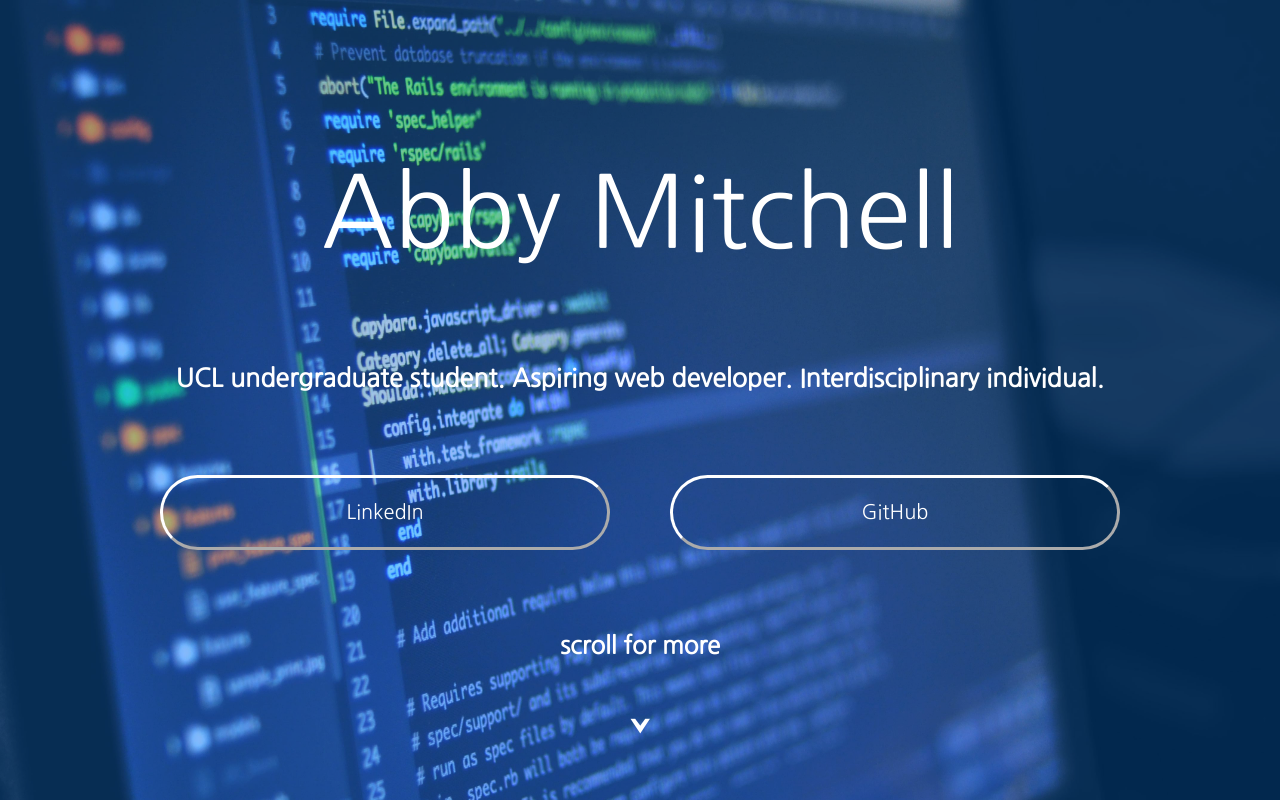
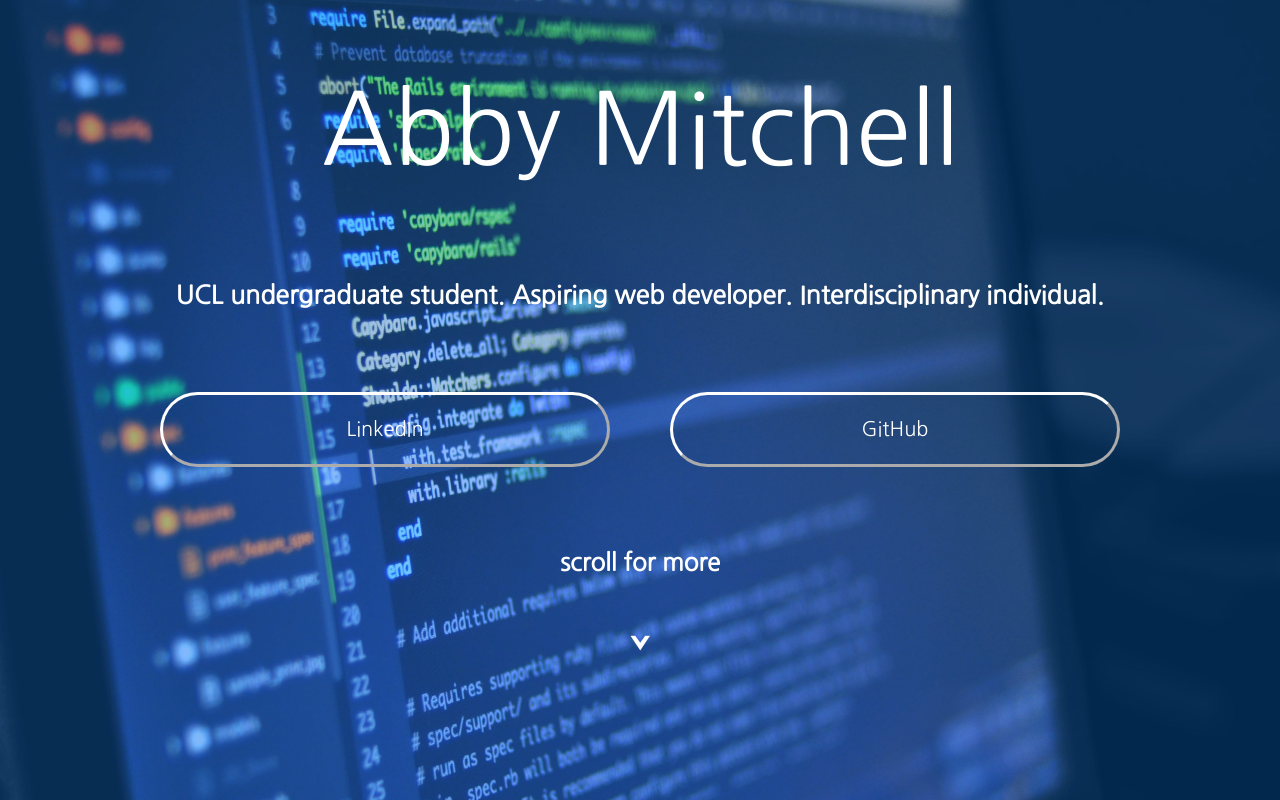
Before and after one commit to javabster/my-portfolio, a React (Create React App) app: page / in a window 1280 px wide. Shown: the top 800 px of the page. Built offline with nearby package versions, Linux system fonts and the light colour scheme.

Commit message:
fixed title margin

```diff
--- a/src/Styles/homepageStyle.css
+++ b/src/Styles/homepageStyle.css
@@ -40,7 +40,7 @@
   /*position: absolute;*/
   display: flex;
   flex-direction: column;
-  justify-content: space-between;
+  /*justify-content: space-between;*/
 }
 
 .coding-img {
@@ -56,7 +56,7 @@
   font-weight: normal;
   font-size: 100px;
   padding-bottom: none;
-  margin-top: 150px;
+  /*margin-top: 150px;*/
 }
 
 .page1-items-container {
```
